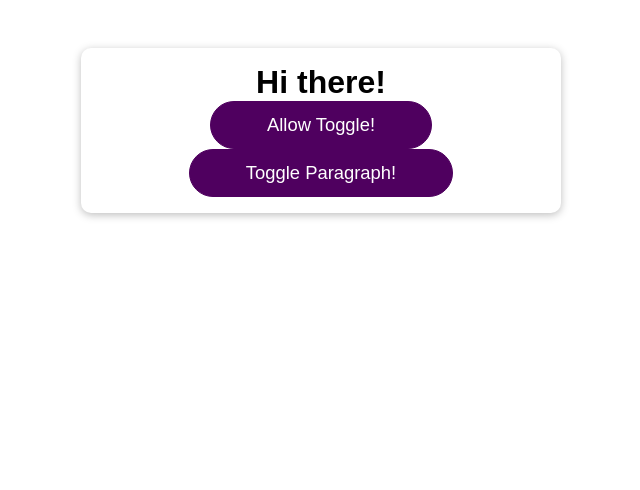
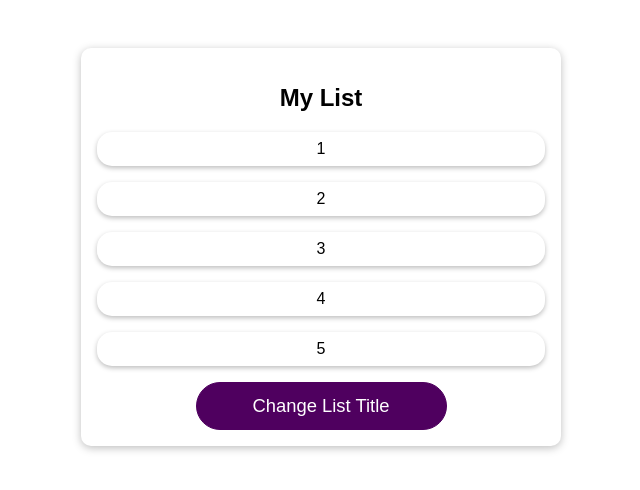
Before and after one commit to karansood2389/react-new-course-practice, a React (Create React App) app: page / in a window 1280 px wide. Shown: the top 490 px of the page, without its empty margins (319-959 px from the left). Built offline with nearby package versions, Linux system fonts and the light colour scheme.

Commit message:
Last Commit for Module

```diff
--- a/src/App.js
+++ b/src/App.js
@@ -1,30 +1,44 @@
-import React, { useCallback, useState } from "react";
+import React, { useMemo, useState } from "react";
 
 import "./App.css";
-import DemoOutput from "./components/Demo/DemoOutput";
+import DemoList from "./components/Demo/DemoList";
 import Button from "./components/UI/Button/Button";
 
 function App() {
-  const [showParaGraph, setShowParaGraph] = useState(false);
-  const [allowToggle, setAllowToggle] = useState(false);
-  const toggleButtonHandler = useCallback(() => {
-    if (allowToggle) {
-      setShowParaGraph((showParagraph) => !showParagraph);
-    }
-  }, [allowToggle]);
+  const [listsTitle, setListsTitle] = useState('My List');
 
-  const allowToggleHandler = () => {
-    setAllowToggle((allowToggle) => !allowToggle )
+  const changeTitleHandler = () => {
+    setListsTitle('New Lists')
   }
   console.log('App Running');
+  const listItems = useMemo(() => [5,1,4,3,2], []);
+
   return (
     <div className="app">
-      <h1>Hi there!</h1>
-      <DemoOutput show={showParaGraph} />
-      <Button onClick={allowToggleHandler}>Allow Toggle!</Button>
-      <Button onClick={toggleButtonHandler}>Toggle Paragraph!</Button>
+      <DemoList title={listsTitle} items={listItems}/>
+      <Button onClick={changeTitleHandler}>Change List Title</Button>
     </div>
   );
 }
 
 export default App;
+// import React, { useCallback, useState } from "react";
+
+// import DemoOutput from "./components/Demo/DemoOutput";
+
+// const [showParaGraph, setShowParaGraph] = useState(false);
+// const [allowToggle, setAllowToggle] = useState(false);
+
+// const toggleButtonHandler = useCallback(() => {
+//   if (allowToggle) {
+//     setShowParaGraph((showParagraph) => !showParagraph);
+//   }
+// }, [allowToggle]);
+
+// const allowToggleHandler = () => {
+//   setAllowToggle((allowToggle) => !allowToggle )
+// }
+
+/* <DemoOutput show={showParaGraph} />
+<Button onClick={allowToggleHandler}>Allow Toggle!</Button>
+<Button onClick={toggleButtonHandler}>Toggle Paragraph!</Button> */
--- /dev/null
+++ b/src/components/Demo/DemoList.js
@@ -0,0 +1,24 @@
+import React, { useMemo } from "react";
+import Styles from "./DemoList.module.css";
+
+const DemoList = (props) => {
+
+    const {items} = props
+  const sortedList = useMemo(() => {
+      console.log('Sorting')
+    return items.sort((a, b) => a - b);
+  }, [items]);
+  console.log("Demo List Running");
+  return (
+    <div className={Styles.list}>
+      <h2>{props.title}</h2>
+      <ul>
+        {sortedList.map((item) => (
+          <li key={item}>{item}</li>
+        ))}
+      </ul>
+    </div>
+  );
+};
+
+export default React.memo(DemoList);
--- /dev/null
+++ b/src/components/Demo/DemoList.module.css
@@ -0,0 +1,12 @@
+.list ul {
+  list-style: none;
+  margin: 0;
+  padding: 0;
+}
+
+.list li {
+  margin: 1rem 0;
+  padding: 0.5rem;
+  box-shadow: 0 2px 5px rgba(0, 0, 0, 0.26);
+  border-radius: 15px;
+}
```
